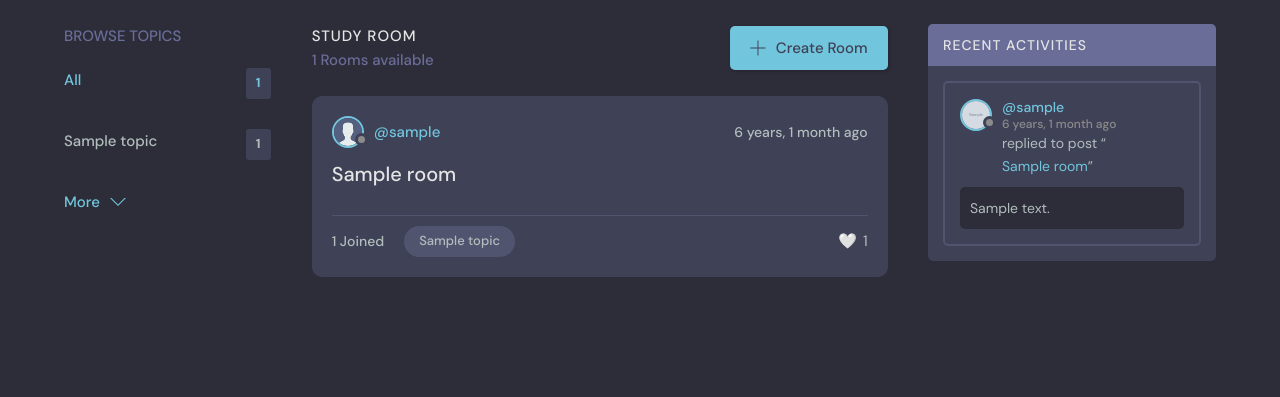
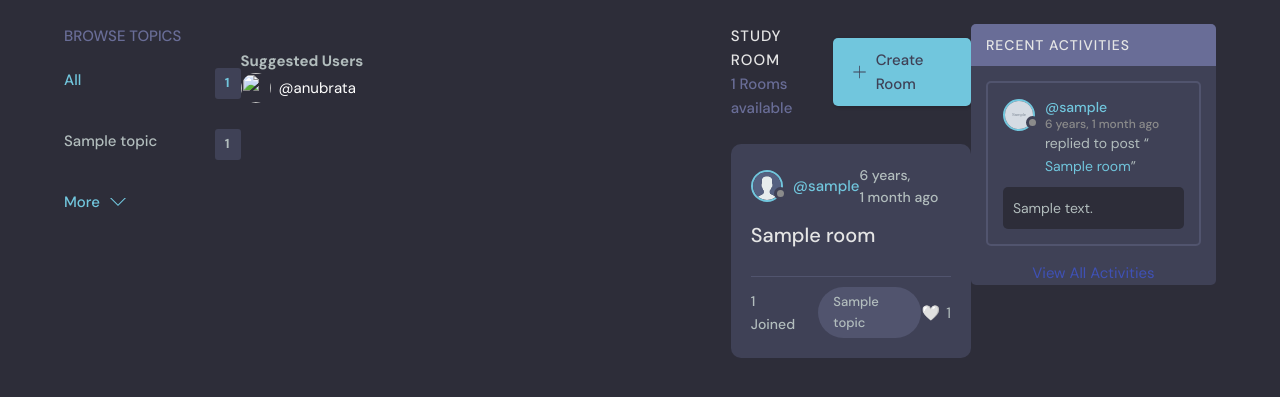
Before and after one commit to anubrr21/Studybud, a Django app: template base/templates/base/home.html in a window 1280 px wide. Shown: the part 76-473 px from the top of the page. Run offline with Django 5.2, Linux system fonts and the light colour scheme; data comes from the database, SQL or seed files in the repository; tables that the repository leaves empty hold one stand-in row (values such as "Sample post"); the template is opened without the code that fills it: values that come from a table or form of the project are taken from there, most other values are stand-ins (such as "Sample title", 1, 10 or a date in 2020); grey boxes marked "Sample" are stand-in pictures.

Commit message:
Fixed recent activity section and added suggested users option

```diff
--- a/base/templates/base/activity.html
+++ b/base/templates/base/activity.html
@@ -17,6 +17,11 @@
               <h3>Recent Activities</h3>
             </div>
           </div>
+<form method="GET" action="{% url 'activity' %}" style="margin-bottom:15px;">
+  <input type="text" name="q" value="{{ search_query }}"
+         placeholder="Search activity..."
+         style="width:100%;padding:8px;border-radius:8px;border:none;">
+</form>
 
           <div class="activities-page layout__body">
           {% for message in room_messages %}
--- a/base/templates/base/activity_component.html
+++ b/base/templates/base/activity_component.html
@@ -35,6 +35,11 @@
             </div>
           </div>
           {% endfor %}
+          <div style="text-align:center; margin-top:10px;">
+  <a href="{% url 'activity' %}" style="color:#3f51b5;">
+    View All Activities
+  </a>
+</div>
 
 
         </div>
--- a/base/templates/base/topics_component.html
+++ b/base/templates/base/topics_component.html
@@ -21,3 +21,25 @@
             </svg>
           </a>
         </div>
+
+
+
+{% if suggested_users %}
+  <div style="margin-top:25px;">
+    <h3>Suggested Users</h3>
+
+    {% for u in suggested_users %}
+      <a href="{% url 'user-profile' u.id %}" style="
+        display:flex;
+        align-items:center;
+        margin-bottom:10px;
+        text-decoration:none;
+        color:white;
+      ">
+        <img src="{{ u.avatar_url }}"
+             style="width:30px;height:30px;border-radius:50%;margin-right:8px;" />
+        <span>@{{ u.username }}</span>
+      </a>
+    {% endfor %}
+  </div>
+{% endif %}
```
Also changed, not shown: base/views.py (+17 -4 lines).
